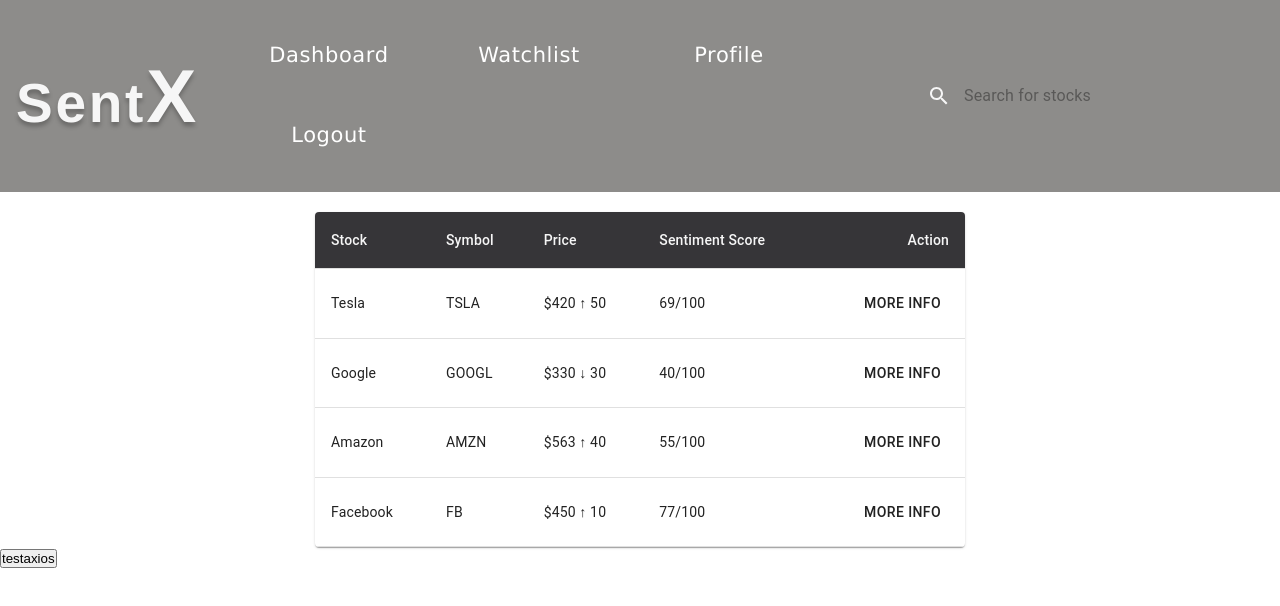
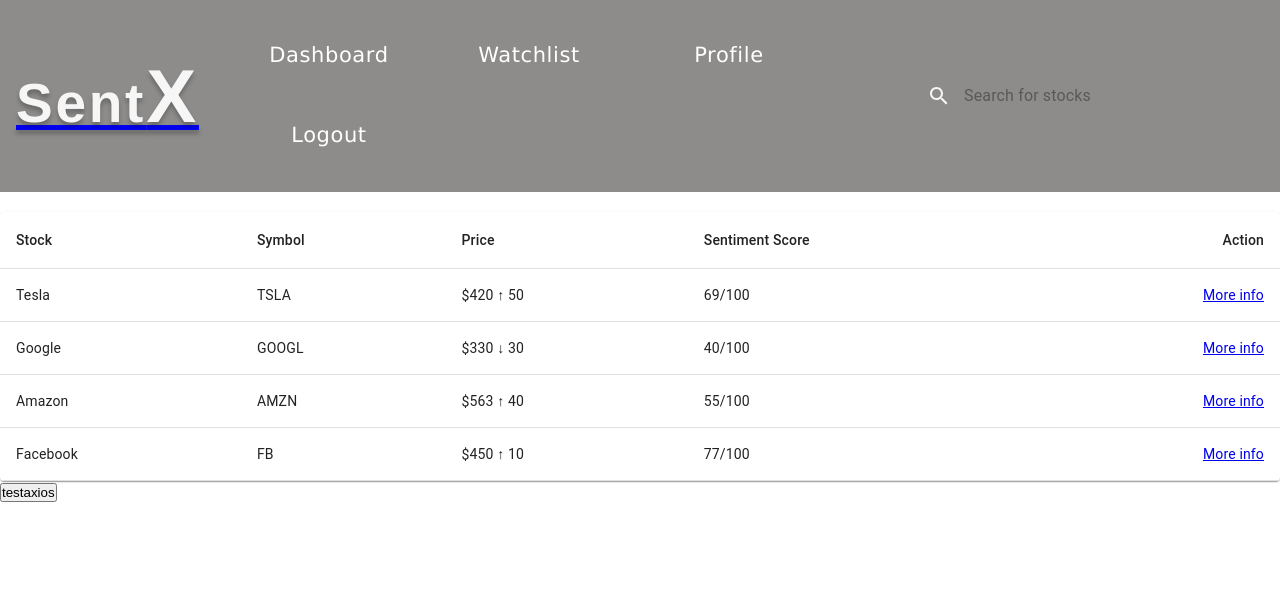
Before and after one commit to luckyjaiswaal/2021_SES3A_TEAM2, a React (Create React App) app in the folder frontend/react_app/: page / in a window 1280 px wide. Shown: the top 606 px of the page. Built offline with nearby package versions, Linux system fonts and the light colour scheme.

Commit message:
Added routing and stock indepth page

```diff
--- a/frontend/react_app/package.json
+++ b/frontend/react_app/package.json
@@ -11,6 +11,8 @@
     "axios": "^0.21.1",
     "react": "^17.0.2",
     "react-dom": "^17.0.2",
+    "react-responsive-modal": "^6.0.1",
+    "react-router-dom": "^5.2.0",
     "react-scripts": "4.0.3",
     "web-vitals": "^1.1.1"
   },
--- a/frontend/react_app/src/App.js
+++ b/frontend/react_app/src/App.js
@@ -1,18 +1,25 @@
 import './App.css';
 import NavBar from '../src/components/navbar/index';
 import StockList from '../src/components/stocklist/index';
-import axios from './components/utils/axios'
-
+import axios from './components/utils/axios';
+import {BrowserRouter as Router, Switch, Route} from 'react-router-dom';
+import Indepth from './InDepth';
 function App() {
   return (
     <>
+    <Router>
       <div className="header">
         <NavBar/>
-        <div className="content">
-          <StockList/>
-        </div>
+        <Switch>
+          <Route path="/" exact component={StockList} />
+          <Route path="/stock/:stockSymbol" exact component={Indepth} />
+          <Route path="/stock" exact>
+          <h1>Please select a stock</h1>
+          </Route>
+        </Switch>
         <button onClick={axiostest}>testaxios</button>
       </div>
+    </Router>
     </>
   );
 }
--- /dev/null
+++ b/frontend/react_app/src/InDepth.js
@@ -0,0 +1,32 @@
+import { useEffect } from 'react';
+import './App.css';
+import NavBar from './components/navbar/index';
+import StockList from './components/stocklist/index';
+import axios from './components/utils/axios'
+
+function Indepth({ match }) {
+  useEffect(() => {
+    fetchItem();
+    console.log(match);
+  }, []);
+
+  const stockSymbol = match.params.stockSymbol;
+
+  const fetchItem = async () => {
+    const fetchItem = await fetch(
+      `https://query1.finance.yahoo.com/v7/finance/chart/${stockSymbol}` //cors blocked it, fetch from our backend instead
+    );
+    const item = await fetchItem.json();
+    console.log(item);
+  }
+
+  return (
+    <>
+      <div className="header">
+        <h1> In-depth information for {stockSymbol}</h1>
+        <h2>Stock info is currently blocked due to CORS policy, possible fix is to fetch from backend instead.</h2>
+      </div>
+    </>
+  );
+}
+export default Indepth;
--- a/frontend/react_app/src/components/navbar/index.js
+++ b/frontend/react_app/src/components/navbar/index.js
@@ -3,6 +3,7 @@
 import { Box, Button, InputBase } from "@material-ui/core";
 import { withStyles } from '@material-ui/core/styles';
 import SearchIcon from '@material-ui/icons/Search';
+import { Link } from 'react-router-dom';
 
 const NavButton = withStyles({
   root: {
@@ -49,15 +50,17 @@
       <div className="wrapper">
         <div className="nav">
           <Box display="flex" bgcolor="#8D8C8A" p={2} alignItems="center">
+            <Link to="/">
               <Box fontSize="55px" className="logo">Sent<Box display="inline" fontSize="75px">X</Box></Box>
+            </Link>
             <Box className="box">
-                        <NavButton className="btn" disableRipple style={{fontFamily: 'Verdana', fontSize: '21px'}}>Dashboard</NavButton>
-                        <NavButton className="btn" disableRipple style={{fontFamily: 'Verdana', fontSize: '21px'}}>Watchlist</NavButton>
-                        <NavButton className="btn" disableRipple style={{fontFamily: 'Verdana', fontSize: '21px'}}>Profile</NavButton>
-                        <NavButton className="btn" disableRipple style={{fontFamily: 'Verdana', fontSize: '21px'}}>Logout</NavButton>
+              <NavButton className="btn" disableRipple style={{ fontFamily: 'Verdana', fontSize: '21px' }}>Dashboard</NavButton>
+              <NavButton className="btn" disableRipple style={{ fontFamily: 'Verdana', fontSize: '21px' }}>Watchlist</NavButton>
+              <NavButton className="btn" disableRipple style={{ fontFamily: 'Verdana', fontSize: '21px' }}>Profile</NavButton>
+              <NavButton className="btn" disableRipple style={{ fontFamily: 'Verdana', fontSize: '21px' }}>Logout</NavButton>
             </Box>
                     &nbsp;
-                    <SearchIcon/>
+                    <SearchIcon />
                     &nbsp;&nbsp;&nbsp;
                     <div>
               <InputBase
--- a/frontend/react_app/src/components/stocklist/index.js
+++ b/frontend/react_app/src/components/stocklist/index.js
@@ -1,6 +1,15 @@
 import './stocklist.css';
 import React, { Component } from "react";
 import { Table, TableBody, TableCell, TableContainer, TableHead, TableRow, Paper, Button } from "@material-ui/core";
+import { withStyles, makeStyles } from '@material-ui/core/styles';
+import SearchIcon from '@material-ui/icons/Search';
+import { Link } from 'react-router-dom';
+
+// const useStyles = makeStyles({
+//     table: {
+//       minWidth: 650,
+//     },
+//   });
 
   function createData(stock, symbol, price, score) {
     return {stock, symbol, price, score};
@@ -14,18 +23,18 @@
   ];
 
 
-  export default class StockList extends Component {
+  export default class Dashboard extends Component {
       render() {
           return (
-            <TableContainer component={Paper} className="tablecontainer" style={{width:650}}>
-            <Table className="table" aria-label="simple table" style={{ minWidth: 650}}>
-              <TableHead className="head">
-                <TableRow style={{backgroundColor:'#363538'}}>
-                  <TableCell style={{color: '#F6F6F6'}}>Stock</TableCell>
-                  <TableCell style={{color: '#F6F6F6'}}>Symbol</TableCell>
-                  <TableCell style={{color: '#F6F6F6'}}>Price</TableCell>
-                  <TableCell style={{color: '#F6F6F6'}}>Sentiment Score</TableCell>
-                  <TableCell align="right" style={{color: '#F6F6F6'}}>Action</TableCell>
+            <TableContainer component={Paper}>
+            <Table className="table" aria-label="simple table">
+              <TableHead>
+                <TableRow>
+                  <TableCell >Stock</TableCell>
+                  <TableCell >Symbol</TableCell>
+                  <TableCell >Price</TableCell>
+                  <TableCell >Sentiment Score</TableCell>
+                  <TableCell align="right">Action</TableCell>
                 </TableRow>
               </TableHead>
               <TableBody>
@@ -44,7 +53,7 @@
                       {row.score}
                     </TableCell>
                     <TableCell align="right">
-                    <Button>More Info</Button>
+                    <Link to={`stock/${row.symbol}`}>More info</Link>
                     </TableCell>
                   </TableRow>
                 ))}
```
Also changed, not shown: 1 other file (tests, documents, lock files or other folders). Lines whose indentation alone changed are shown as unchanged.
